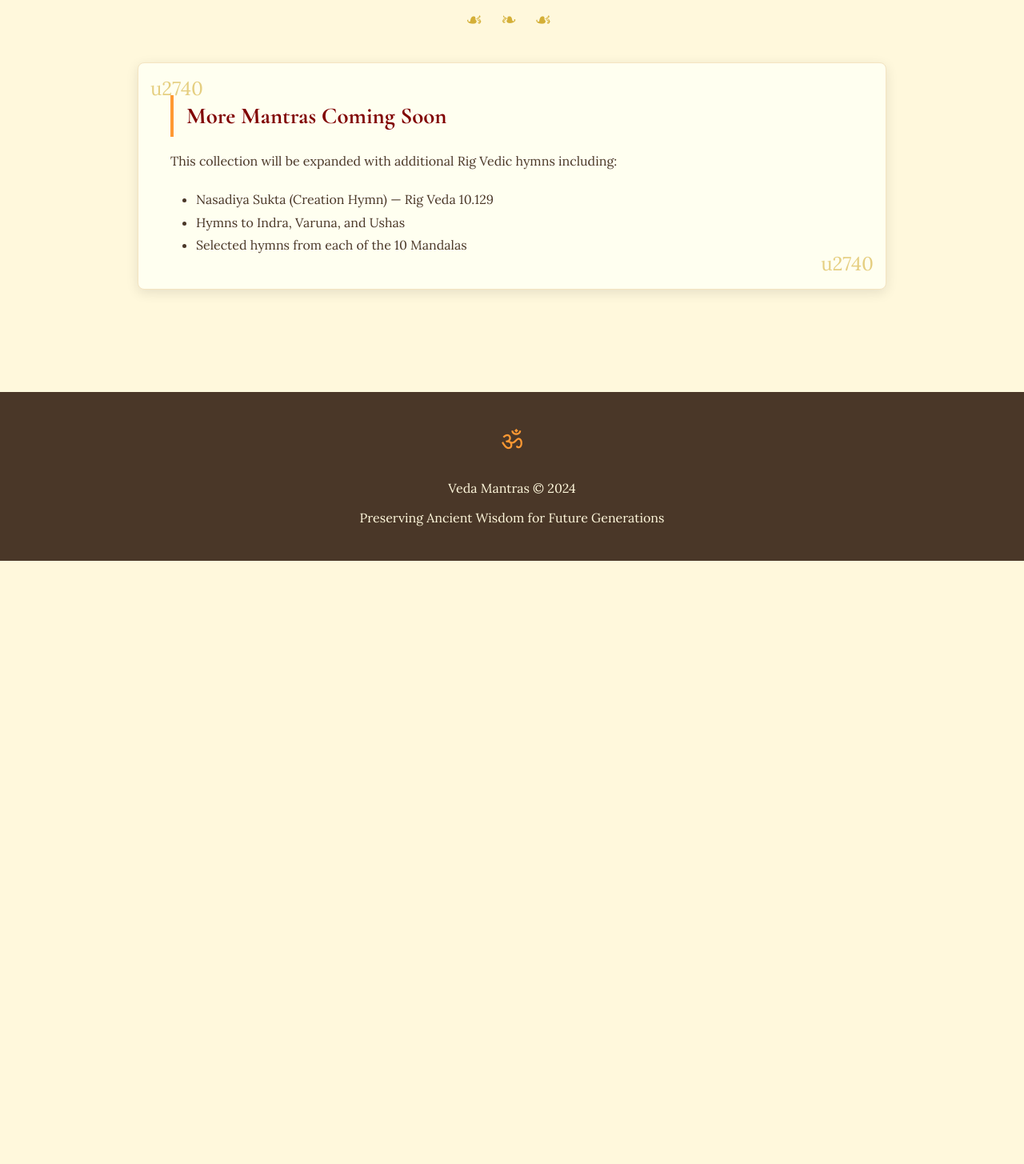
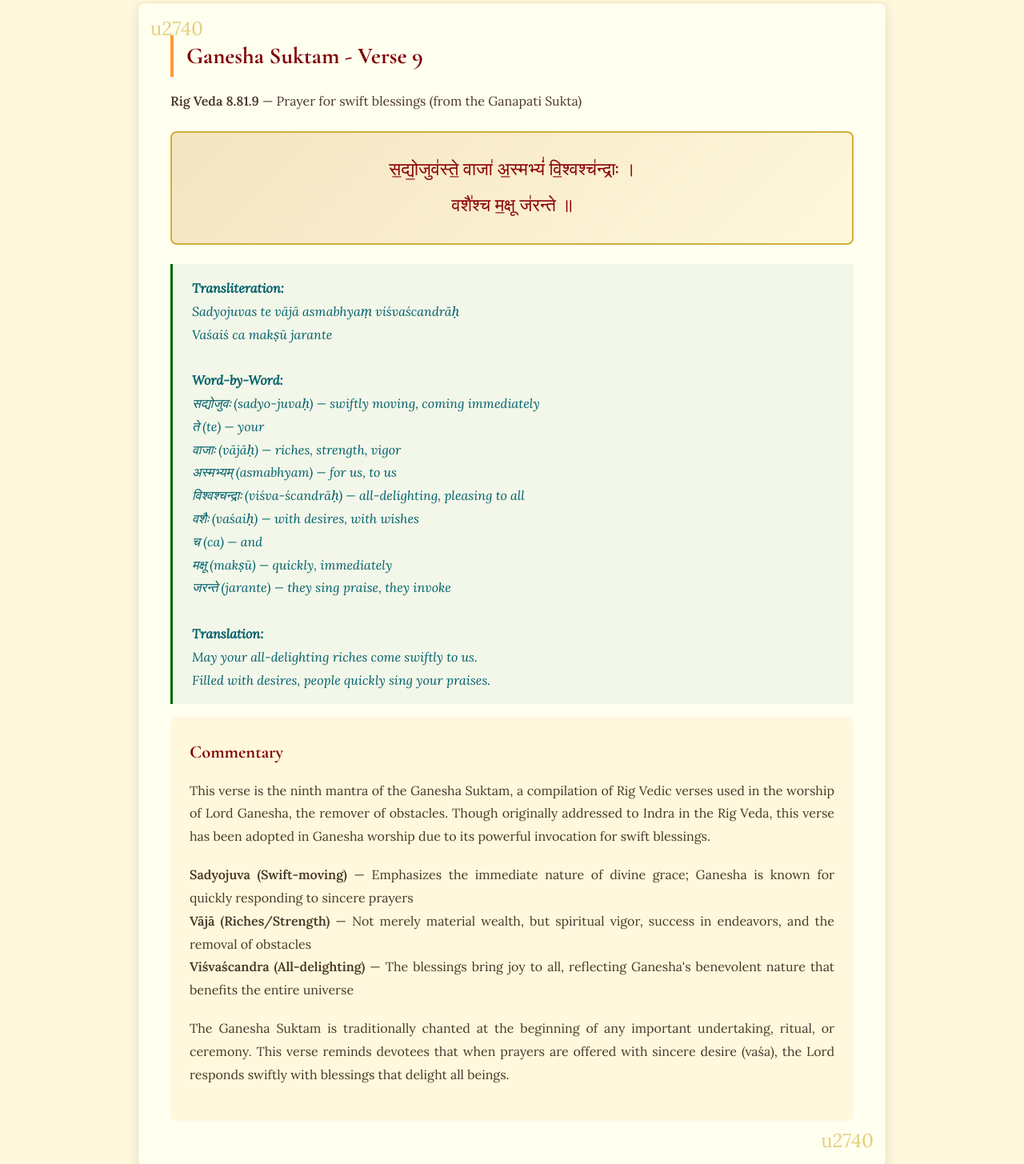
Before and after one commit to mnanjana2020/veda-mantras, a plain HTML site: page rigveda.html in a window 1280 px wide. Shown: the part 6495-7950 px from the top of the page at 80% size. Before the commit the page ends 7196 px from the top, so only its background shows below. Drawn offline with nearby package versions, Linux system fonts and the light colour scheme; a web font is replaced by a local one.

Commit message:
Add Ganesha Suktam Verse 9 to Rig Veda page
Add Rig Veda 8.81.9 from the Ganapati Sukta:
- Sanskrit text in Devanagari with Vedic accents
- IAST transliteration
- Complete word-by-word translation
- Summary translation
- Commentary on usage in Ganesha worship

Formatted using mantra-format skill guidelines.

Co-Authored-By: Claude Opus 4.5 <noreply@anthropic.com>

```diff
--- a/rigveda.html
+++ b/rigveda.html
@@ -234,6 +234,62 @@
             </div>
         </section>
 
+        <!-- Ganesha Suktam Verse 9 -->
+        <section>
+            <h2>Ganesha Suktam - Verse 9</h2>
+            <p><strong>Rig Veda 8.81.9</strong> — Prayer for swift blessings (from the Ganapati Sukta)</p>
+
+            <div class="mantra">
+                स॒द्यो॒जुव॑स्ते॒ वाजा॑ अ॒स्मभ्यं॑ वि॒श्वश्च॑न्द्राः ।<br>
+                वशै॑श्च म॒क्षू ज॑रन्ते ॥
+            </div>
+
+            <div class="translation">
+                <strong>Transliteration:</strong><br>
+                Sadyojuvas te vājā asmabhyaṃ viśvaścandrāḥ<br>
+                Vaśaiś ca makṣū jarante<br><br>
+
+                <strong>Word-by-Word:</strong><br>
+                सद्योजुवः (sadyo-juvaḥ) — swiftly moving, coming immediately<br>
+                ते (te) — your<br>
+                वाजाः (vājāḥ) — riches, strength, vigor<br>
+                अस्मभ्यम् (asmabhyam) — for us, to us<br>
+                विश्वश्चन्द्राः (viśva-ścandrāḥ) — all-delighting, pleasing to all<br>
+                वशैः (vaśaiḥ) — with desires, with wishes<br>
+                च (ca) — and<br>
+                मक्षू (makṣū) — quickly, immediately<br>
+                जरन्ते (jarante) — they sing praise, they invoke<br><br>
+
+                <strong>Translation:</strong><br>
+                May your all-delighting riches come swiftly to us.<br>
+                Filled with desires, people quickly sing your praises.
+            </div>
+
+            <div class="analysis">
+                <h3>Commentary</h3>
+                <p>
+                    This verse is the ninth mantra of the Ganesha Suktam, a compilation of Rig Vedic
+                    verses used in the worship of Lord Ganesha, the remover of obstacles. Though
+                    originally addressed to Indra in the Rig Veda, this verse has been adopted in
+                    Ganesha worship due to its powerful invocation for swift blessings.
+                </p>
+                <p>
+                    <strong>Sadyojuva (Swift-moving)</strong> — Emphasizes the immediate nature of
+                    divine grace; Ganesha is known for quickly responding to sincere prayers<br>
+                    <strong>Vājā (Riches/Strength)</strong> — Not merely material wealth, but spiritual
+                    vigor, success in endeavors, and the removal of obstacles<br>
+                    <strong>Viśvaścandra (All-delighting)</strong> — The blessings bring joy to all,
+                    reflecting Ganesha's benevolent nature that benefits the entire universe
+                </p>
+                <p>
+                    The Ganesha Suktam is traditionally chanted at the beginning of any important
+                    undertaking, ritual, or ceremony. This verse reminds devotees that when prayers
+                    are offered with sincere desire (vaśa), the Lord responds swiftly with blessings
+                    that delight all beings.
+                </p>
+            </div>
+        </section>
+
         <div class="divider">☙ ❧ ☙</div>
 
         <!-- More Mantras Coming Soon -->
```
